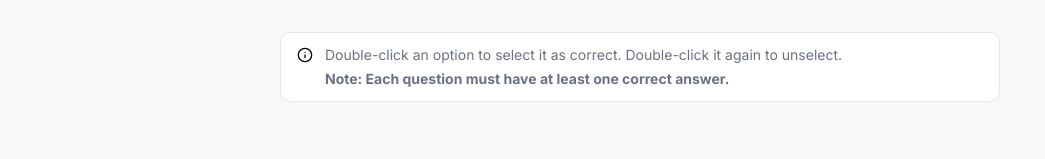
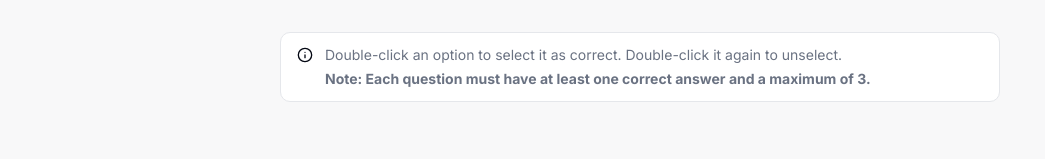
Before and after one commit to Niltonsf/unstuck-quiz-generator-web, a Next.js app: page /review in a window 1280 px wide. Shown: the part 134-293 px from the top of the page, without its empty margins (0-1045 px from the left). Built offline with nearby package versions, Linux system fonts and the light colour scheme; no server answers.

Commit message:
fix: wrong separator component import

```diff
--- a/app/(public)/review/page.tsx
+++ b/app/(public)/review/page.tsx
@@ -114,7 +114,8 @@ const ReviewPage = () => {
                   it again to unselect.
                   <br />
                   <strong>
-                    Note: Each question must have at least one correct answer.
+                    Note: Each question must have at least one correct answer
+                    and a maximum of 3.
                   </strong>
                 </AlertDescription>
               </Alert>
--- a/components/review/review-questions.tsx
+++ b/components/review/review-questions.tsx
@@ -1,4 +1,3 @@
-import { Separator } from '@radix-ui/react-separator'
 import React from 'react'
 import Question from '../ui/question/question'
 import QuestionHeader from '../ui/question/question-header'
@@ -7,6 +6,7 @@ import QuestionReviewOption from '../ui/question/question-review-option'
 import { Question as QuestionType } from '@/models/question'
 import { useQuizStore } from '@/store/use-quiz-store'
 import { toast } from 'sonner'
+import { Separator } from '../ui/separator'
 
 const ReviewQuestions = () => {
   const { questions, updateQuestion } = useQuizStore()
```
